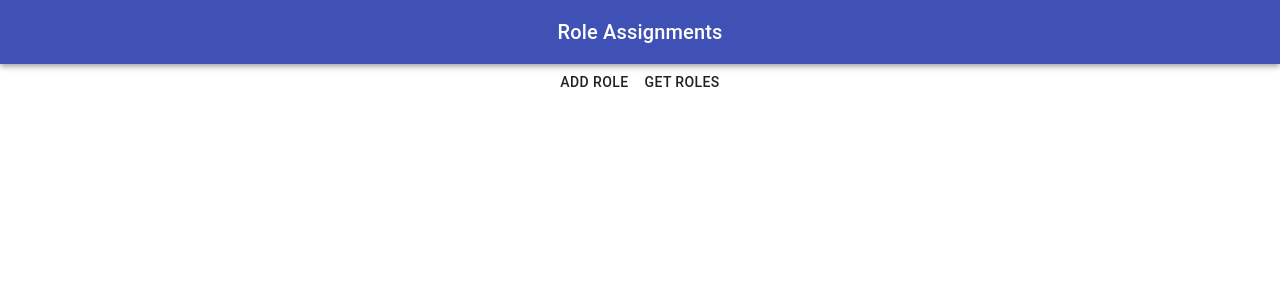
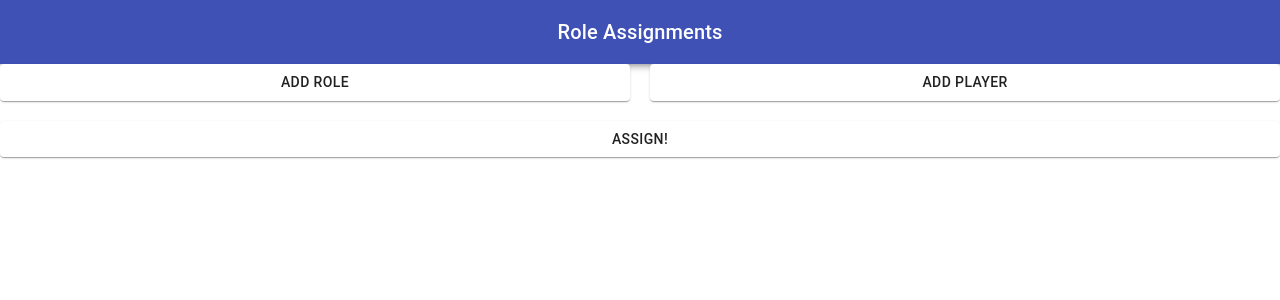
Before and after one commit to jm2az/role_assignments, a React (Create React App) app: page / in a window 1280 px wide. Shown: the top 300 px of the page. Built offline with nearby package versions, Linux system fonts and the light colour scheme.

Commit message:
Ugly recording of players

```diff
--- a/src/assignments/Assignments.tsx
+++ b/src/assignments/Assignments.tsx
@@ -1,12 +1,32 @@
 import React, { useState } from "react";
 
 import { Role } from "./Role";
-import { Button, createStyles, makeStyles, Theme } from "@material-ui/core";
+import { Player } from "./Player";
+import {
+  Button,
+  Card,
+  createStyles,
+  makeStyles,
+  Theme,
+} from "@material-ui/core";
 
 const useStyles = makeStyles((theme: Theme) =>
   createStyles({
+    container: {
+      display: "grid",
+      gridTemplateColumns: "1fr 1fr",
+      gridTemplateRows: "1fr 1fr",
+      columnGap: "20px",
+      rowGap: "20px",
+    },
     role: {
       display: "block",
+    },
+    player: {
+      display: "block",
+    },
+    assignContainer: {
+      gridColumnEnd: "span 2",
     },
   })
 );
@@ -18,17 +38,25 @@ interface RoleAssignment {
   count: number;
 }
 
+interface PlayerAssignment {
+  name: string;
+  email: string;
+}
+
 export const Assignments: React.FC<Props> = (_props: Props) => {
   const classes = useStyles();
   const [roles, setRoles] = useState<RoleAssignment[]>([]);
+  const [players, setPlayers] = useState<PlayerAssignment[]>([]);
 
   return (
-    <div>
+    <div className={classes.container}>
+      <Card>
         {roles.map((role, i) => (
           <Role
             className={classes.role}
             onChange={(name: string, count: number) => {
               roles[i] = { name, count };
+              setRoles(roles);
             }}
           />
         ))}
@@ -40,14 +68,36 @@ export const Assignments: React.FC<Props> = (_props: Props) => {
         >
           Add Role
         </Button>
+      </Card>
+      <Card>
+        {players.map((player, i) => (
+          <Player
+            className={classes.player}
+            onChange={(name: string, email: string) => {
+              players[i] = { name, email };
+              setPlayers(players);
+            }}
+          />
+        ))}
 
         <Button
           onClick={() => {
-          console.log(roles);
+            setPlayers(players.concat([{ name: "", email: "" }]));
           }}
         >
-        Get Roles
+          Add Player
         </Button>
+      </Card>
+      <Card className={classes.assignContainer}>
+        <Button
+          onClick={() => {
+            console.log(roles);
+            console.log(players);
+          }}
+        >
+          Assign!
+        </Button>
+      </Card>
     </div>
   );
 };
--- /dev/null
+++ b/src/assignments/Player.tsx
@@ -0,0 +1,36 @@
+import React, { useState } from "react";
+import { TextField } from "@material-ui/core";
+
+interface Props {
+  className?: string;
+  onChange: (roleName: string, email: string) => void;
+}
+
+export const Player: React.FC<Props> = (props: Props) => {
+  const { className, onChange } = props;
+  const [name, setName] = useState<string>("");
+  const [email, setEmail] = useState<string>("");
+
+  return (
+    <div className={className}>
+      <TextField
+        label="Name"
+        defaultValue={name}
+        onChange={(event) => {
+          const updatedName = event.target.value;
+          setName(updatedName);
+          onChange(updatedName, email);
+        }}
+      />
+      <TextField
+        label="Email"
+        defaultValue={email}
+        onChange={(event) => {
+          const updatedEmail = event.target.value;
+          setEmail(updatedEmail);
+          onChange(name, updatedEmail);
+        }}
+      />
+    </div>
+  );
+};
```
Lines whose indentation alone changed are shown as unchanged.
